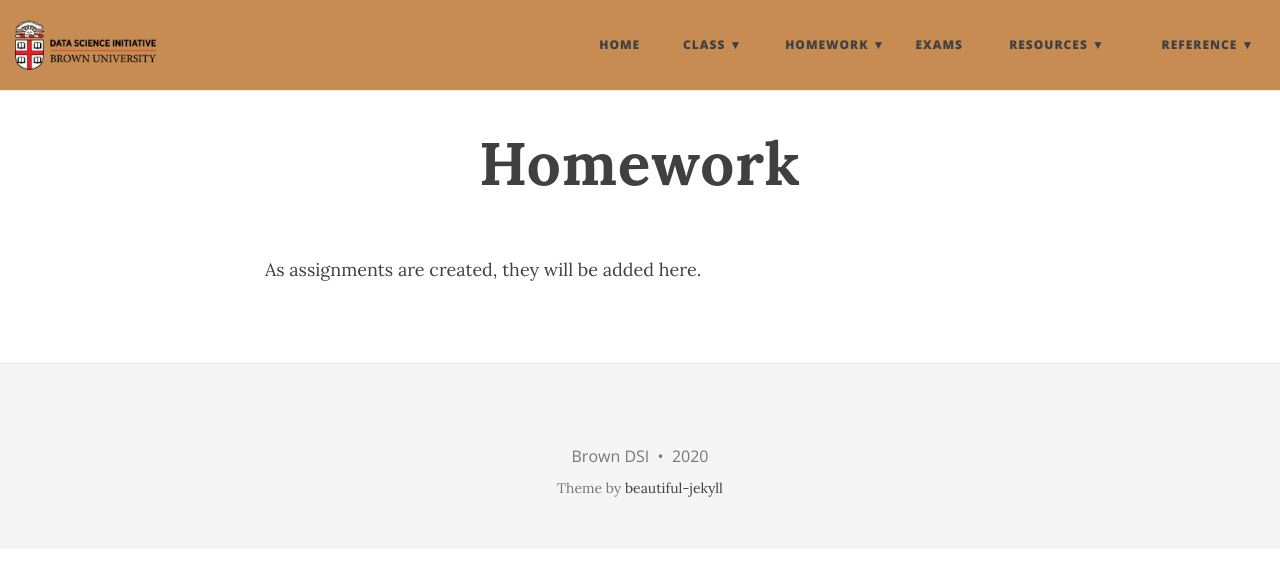
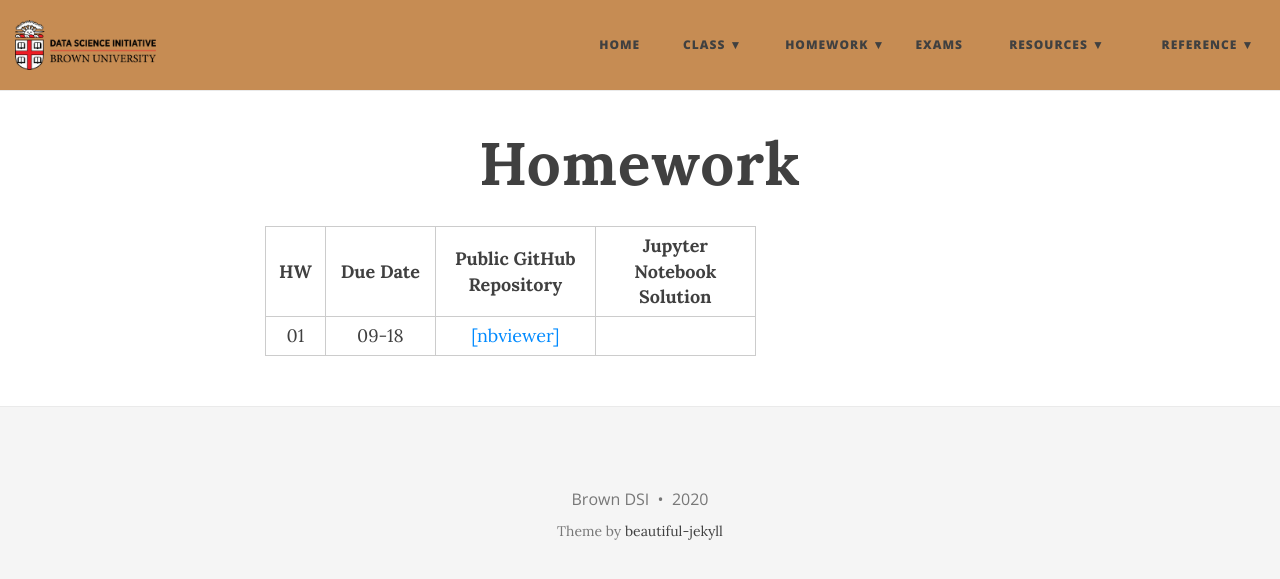
Before and after one commit to data1010/data1010.github.io, a Jekyll site: the page built from homework.md, in a window 1280 px wide. Shown: the top 579 px of the page. Built offline with Jekyll 4.4.1, drawn with Linux system fonts in a browser that asks for light colours; nearby versions of some CDN libraries.

Commit message:
Add the first homework

```diff
--- a/homework.md
+++ b/homework.md
@@ -3,4 +3,21 @@ layout: page
 title: Homework
 ---
 
-As assignments are created, they will be added here.
+<table>
+  <thead>
+    <tr>
+      <th style="text-align: center; width:50px">HW</th>
+      <th style="text-align: center; width:110px">Due Date</th>
+      <th style="text-align: center; width:160px">Public GitHub Repository</th>
+     <th style="text-align: center; width:160px">Jupyter Notebook Solution</th>
+    </tr>
+  </thead>
+  <tbody>
+    <tr>
+      <td style="text-align: center">01</td>
+      <td style="text-align: center">09-18</td>
+      <td style="text-align: center"><a href="https://nbviewer.jupyter.org/github/data1010/problem-sets/blob/master/homework/hw01/data1010-hw-01.ipynb">[nbviewer]</a></td>
+      <td style="text-align: center"></td>
+    </tr>
+  </tbody>
+</table>
```
